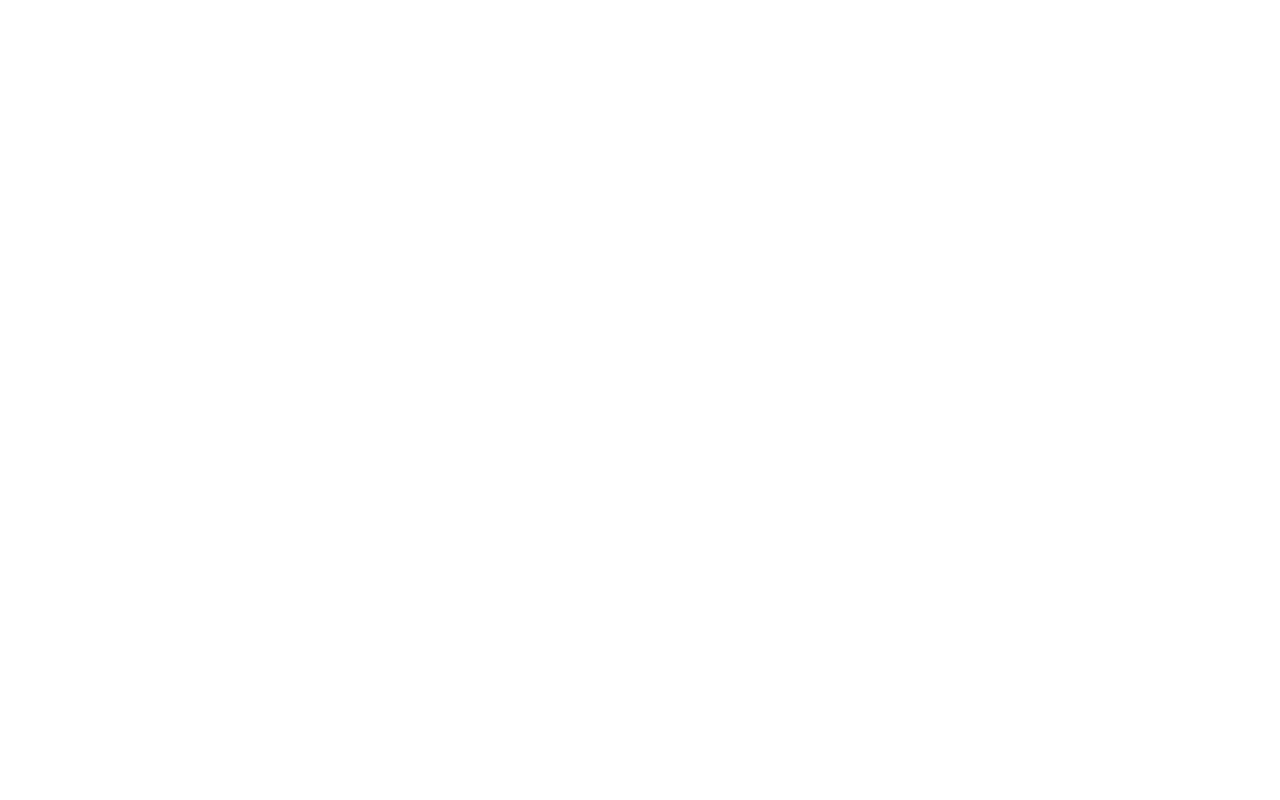
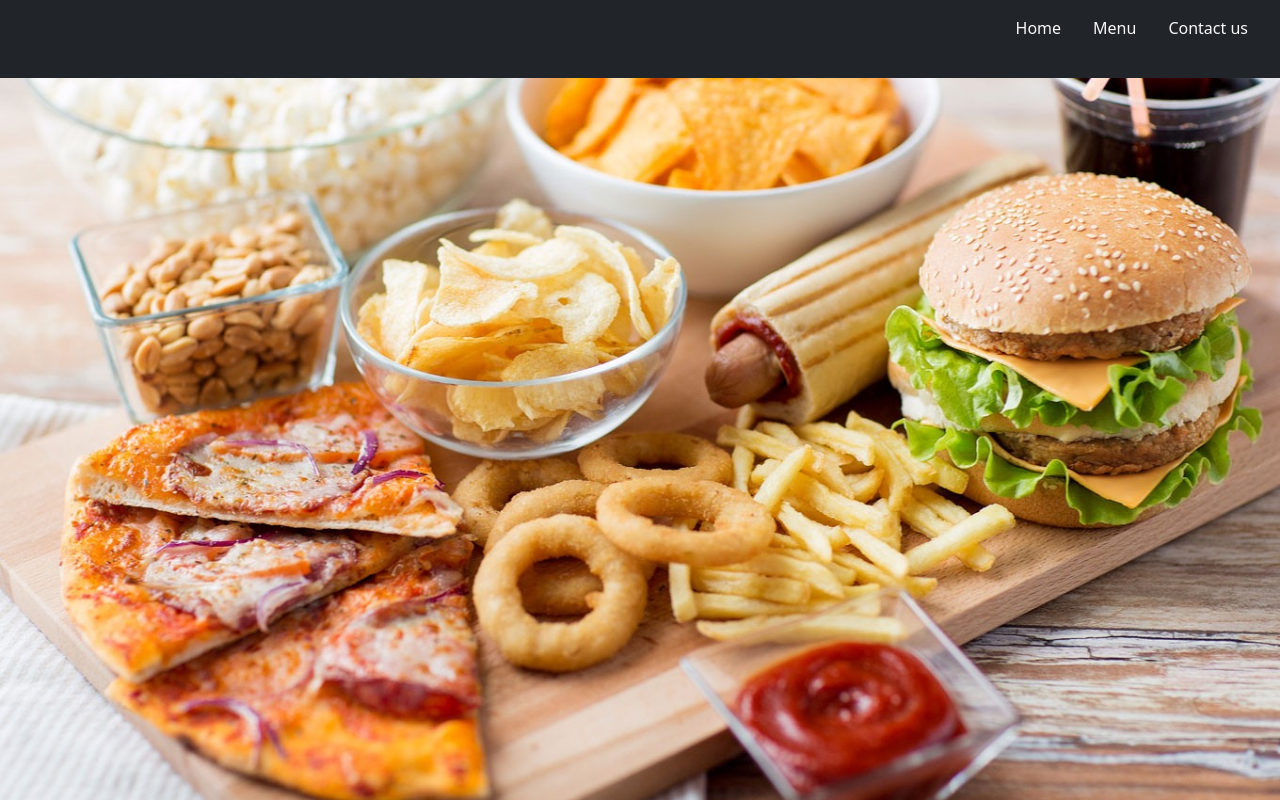
Before and after one commit to billodiallo/Restaurant_page, a website built with webpack: page dist/index.html in a window 1280 px wide. Built offline with nearby package versions, Linux system fonts and the light colour scheme.

Commit message:
Fix no_module issue, load_css,head header

```diff
--- /dev/null
+++ b/src/header.js
@@ -0,0 +1,24 @@
+const headerPage = (() => {
+    // container
+    const contentContainer = document.querySelector('#content');
+
+    const header = document.createElement('header');
+    header.innerHTML = `
+
+    <nav class='d-flex justify-content-between bg-dark p-3'>
+      <h2 class='red'>FastFood Chez Joe</h2>
+      <a href="#" class="hamburger">
+        <span class="line line1"></span>
+        <span class="line line2"></span>
+        <span class="line line3"></span>
+      </a>
+      <ul class="list-unstyled d-flex text-light">
+        <li data-tab-target="#home" class="tab red mx-3">Home</li>
+        <li id='menuu' data-tab-target="#menu" class="tab mx-3">Menu</li>
+        <li data-tab-target="#contact" class="tab mx-3">Contact us</li>
+      </ul>
+  </nav>`;
+
+    contentContainer.appendChild(header);
+  })();
+  export default headerPage;
--- a/src/index.js
+++ b/src/index.js
@@ -1 +1,12 @@
-console.log('hello')
+import './style.css';
+import headerPage from './header';
+
+function creazy() {
+    const i = 0;
+    if (i < 0) {
+      headerPage();
+      renderHome();
+      foodpage();
+      contactPage();
+    }
+  }
--- /dev/null
+++ b/src/style.css
@@ -0,0 +1,6 @@
+body {
+    background-image: url(./img/joe.jpg);
+    position: relative;
+    background-size: cover;
+    background-repeat: no-repeat;
+  }
```
Also changed, not shown: package.json (+24 -16 lines), dist/e08df5285276f634f4c8.jpg (added), dist/index.html, dist/main.js, src/img/joe.jpg (added), 2 other files.
